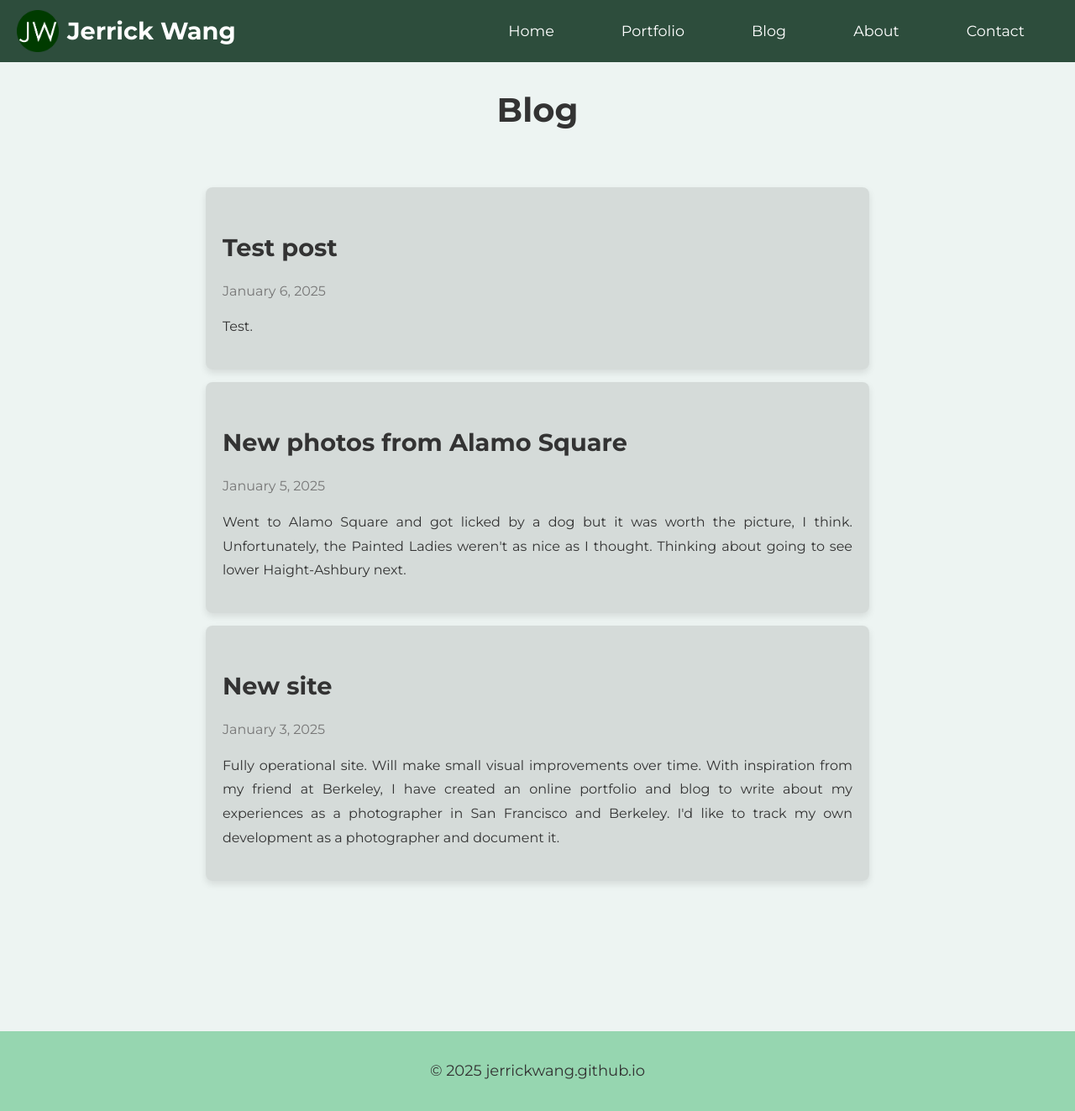
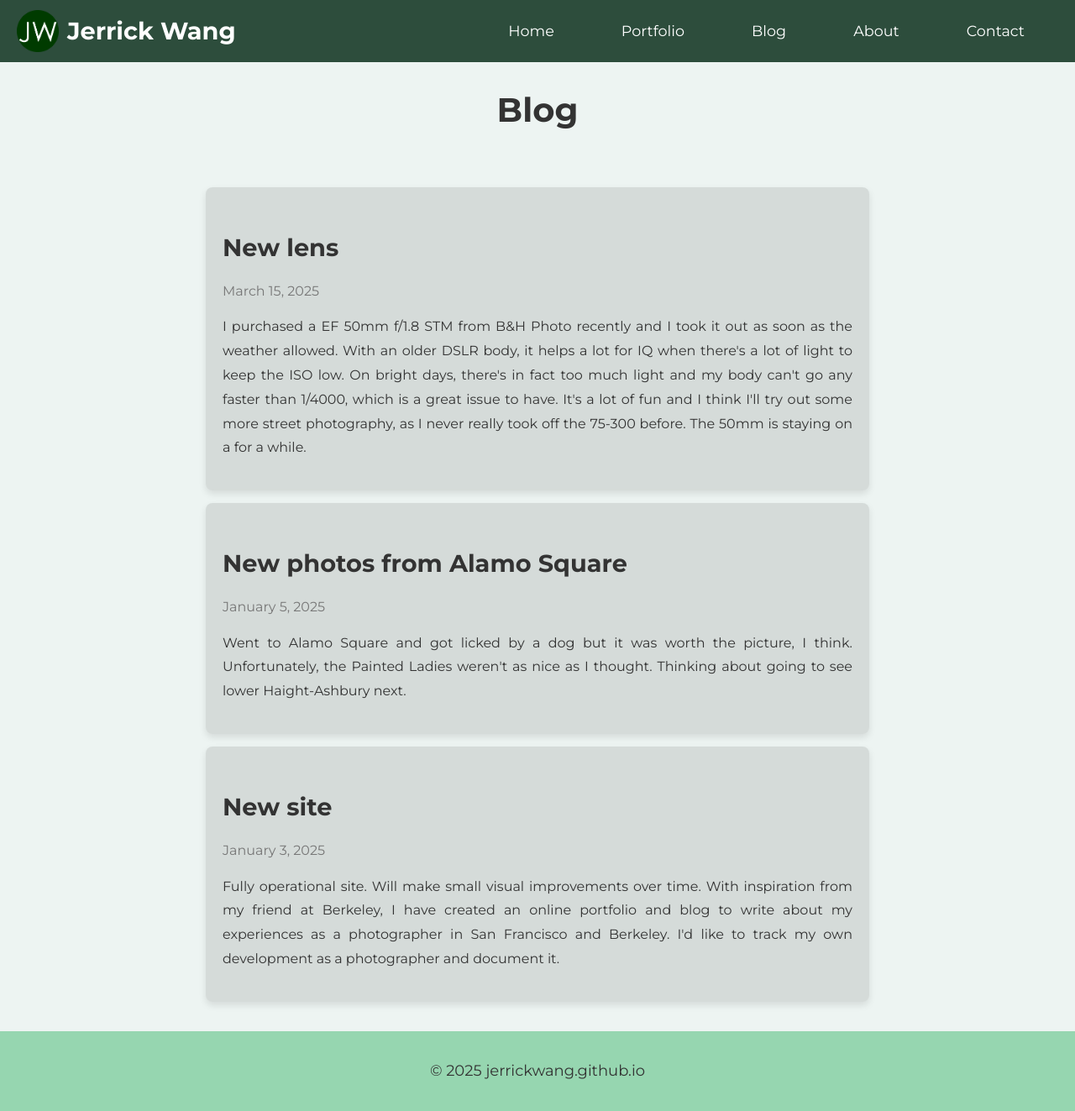
Before and after one commit to jerrickwang/jerrickwang.github.io, a Jekyll site: the page built from blog.md, in a window 1280 px wide and 1323 px high. Shown: the whole window at 84% size. Built offline with Jekyll 4.4.1, drawn with Linux system fonts in a browser that asks for light colours.

Commit message:
Update blog.md

```diff
--- a/blog.md
+++ b/blog.md
@@ -6,10 +6,10 @@
 
 <div class="blog-post-container">
   <article class="blog-post">
-    <p class="post-title">Test post</p>
-    <p class="post-date">January 6, 2025</p>
+    <p class="post-title">New lens</p>
+    <p class="post-date">March 15, 2025</p>
     <div class="post-body">
-      <p>Test.</p>
+      <p>I purchased a EF 50mm f/1.8 STM from B&H Photo recently and I took it out as soon as the weather allowed. With an older DSLR body, it helps a lot for IQ when there's a lot of light to keep the ISO low. On bright days, there's in fact too much light and my body can't go any faster than 1/4000, which is a great issue to have. It's a lot of fun and I think I'll try out some more street photography, as I never really took off the 75-300 before. The 50mm is staying on a for a while.</p>
     </div>
   </article>
 </div>
```
